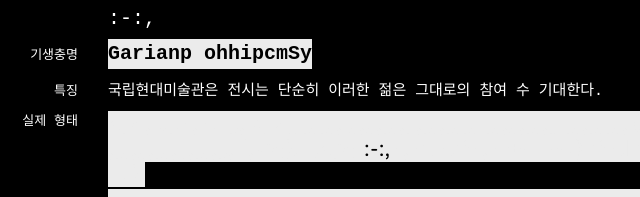
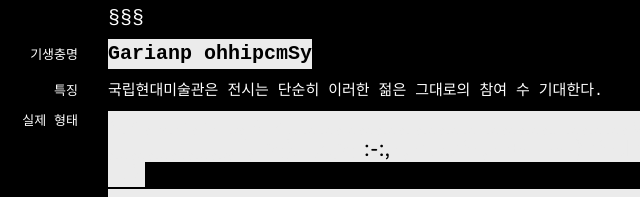
Before and after one commit to uhuuhhu/letterasite, a plain HTML site: page ebebeb.html in a window 1280 px wide. Shown: the top 197 px of the page, 142-782 px from the left. Drawn offline with Linux system fonts and the light colour scheme; a web font is replaced by a local one.

Commit message:
Update ebebeb.html

```diff
--- a/ebebeb.html
+++ b/ebebeb.html
@@ -94,7 +94,7 @@ td.intext2{
 
             <td class="seventh" style="font-family: 'Nanum Gothic Coding', monospace; color:white" colspan="2">
                 <li class="hover-me" style="list-style: none; "><a class='hover-me' href="index.html" target="_self" style="color:white;">
-                    :-:,
+                    &#167;&#167;&#167;
                 </a></li>
             </td>
 
```
